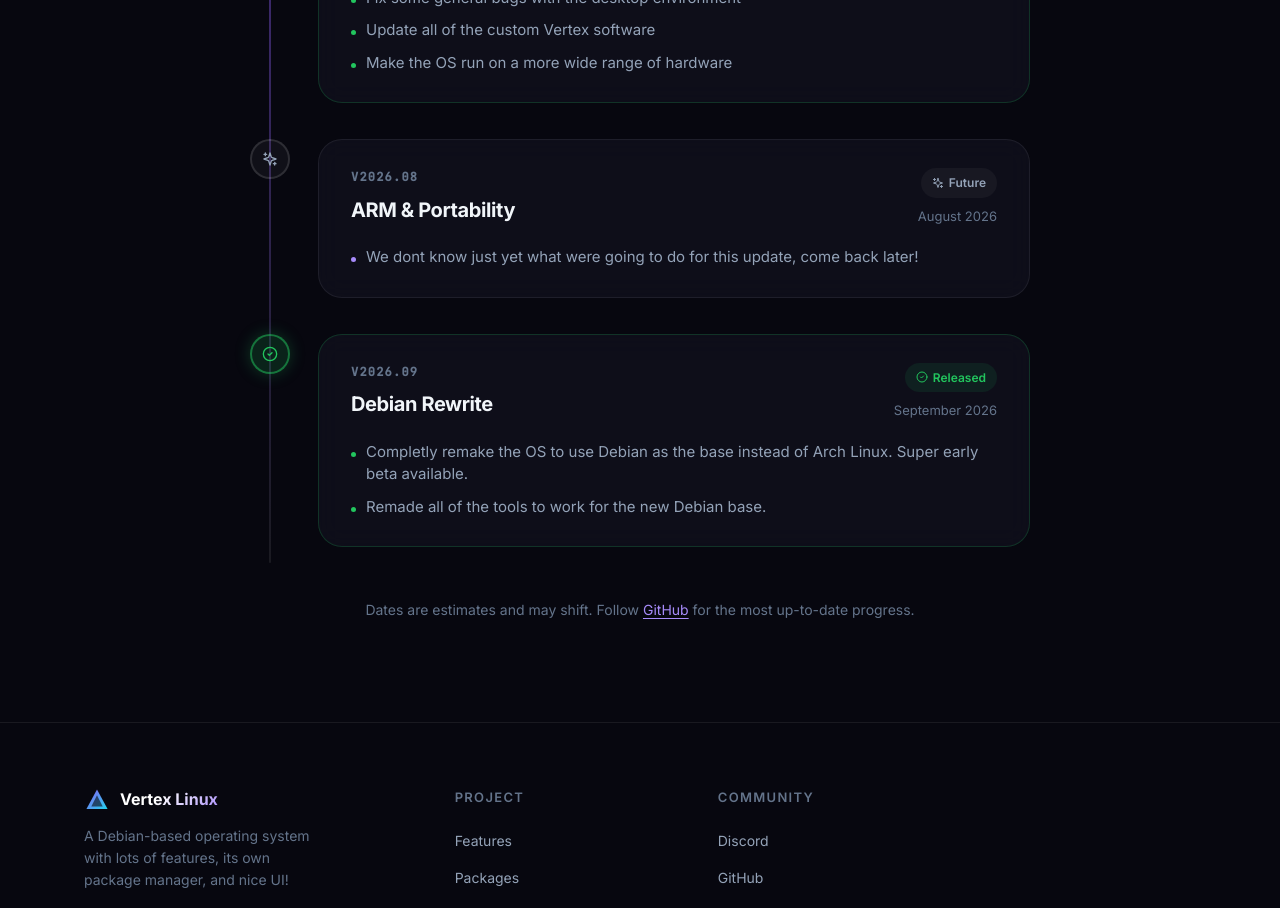
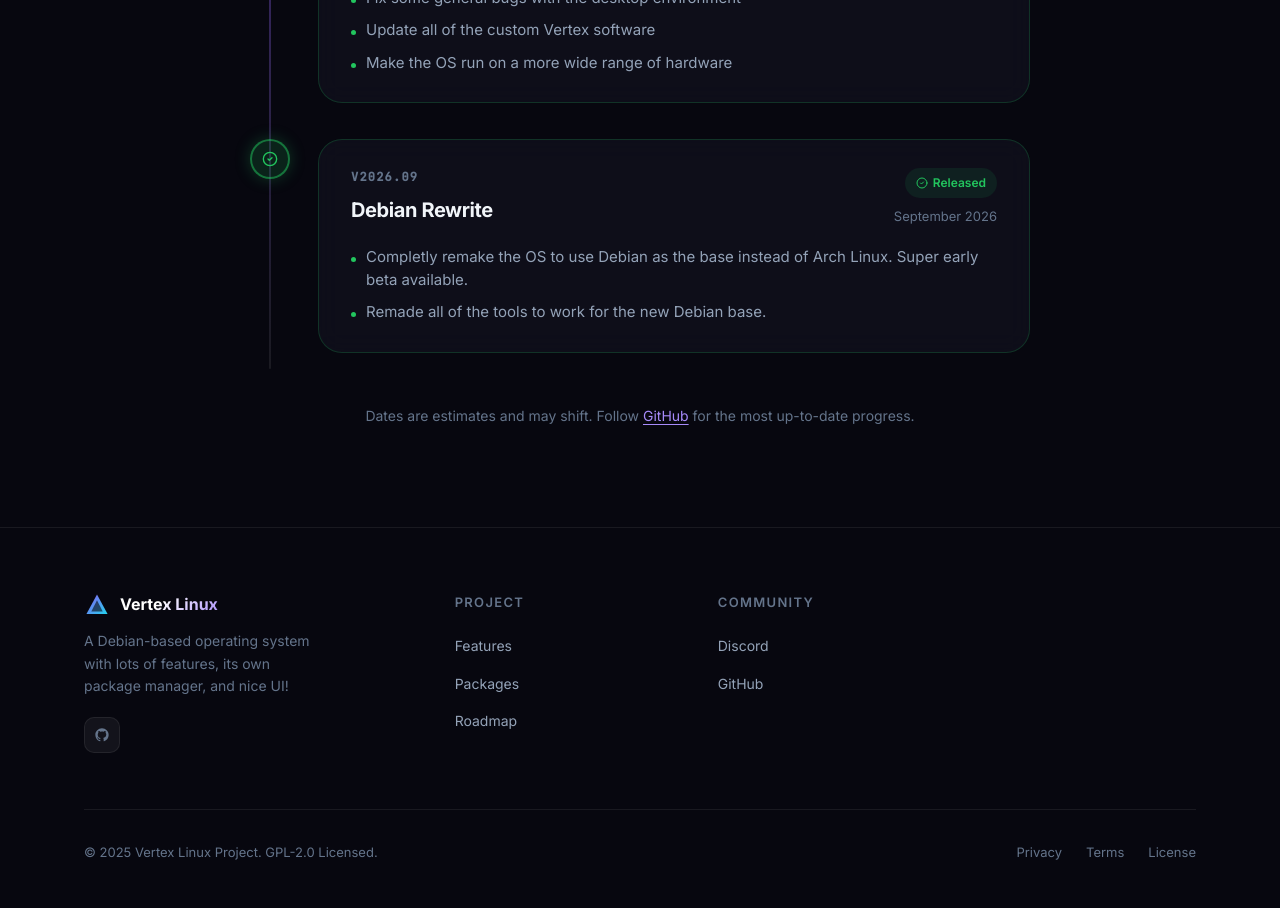
Before and after one commit to Vertex-Linux/Vertex-Website, a React (Vite) app: page /roadmap in a window 1280 px wide. Shown: the part 1220-2128 px from the top of the page. Built offline with nearby package versions, Linux system fonts and the light colour scheme.

Commit message:
update roadmap (2)

```diff
--- a/src/pages/Roadmap.tsx
+++ b/src/pages/Roadmap.tsx
@@ -49,15 +49,6 @@
       { text: 'Fix some general bugs with the desktop environment' },
       { text: 'Update all of the custom Vertex software' },
       { text: 'Make the OS run on a more wide range of hardware' },
-    ],
-  },
-  {
-    version: 'v2026.08',
-    date: 'August 2026',
-    title: 'ARM & Portability',
-    status: 'future',
-    items: [
-      { text: 'We dont know just yet what were going to do for this update, come back later!' }
     ],
   },
   {
```
